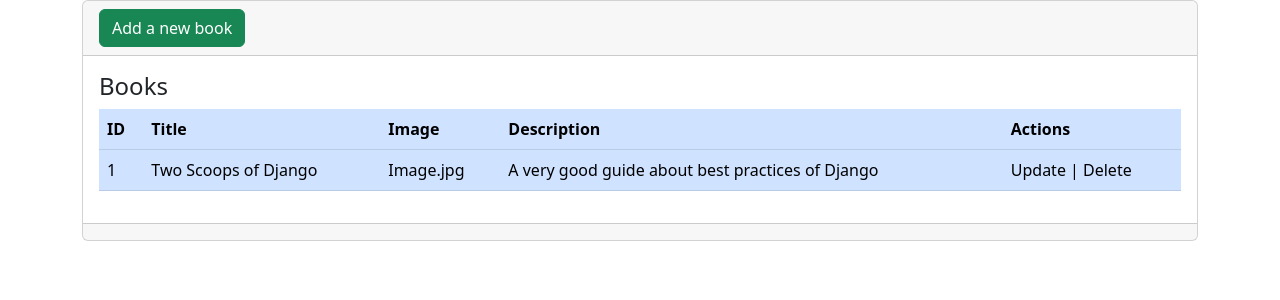
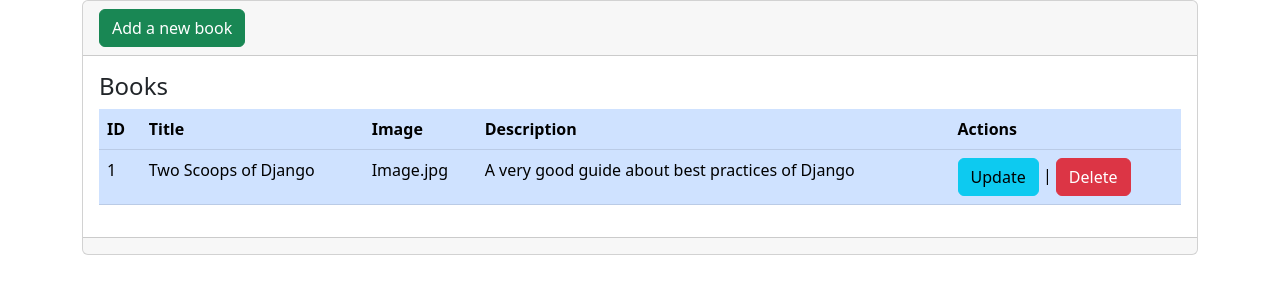
Before and after one commit to sdGuille/CRUD, a Django app: page /books in a window 1280 px wide. Shown: the part 56-356 px from the top of the page. Run offline with Django 4.2, Linux system fonts and the light colour scheme.

Commit message:
Update index.html

```diff
--- a/templates/books/index.html
+++ b/templates/books/index.html
@@ -28,7 +28,9 @@
                         <td>Two Scoops of Django</td>
                         <td>Image.jpg</td>
                         <td>A very good guide about best practices of Django</td>
-                        <td>Update | Delete</td>
+                        <td>
+                            <a name="" id="" class="btn btn-info" href="{% url 'update' %}" role="button">Update</a>
+                            | <a name="" id="" class="btn btn-danger" href="#" role="button">Delete</a></td>
                     </tr>
                 </tbody>
             </table>
```
